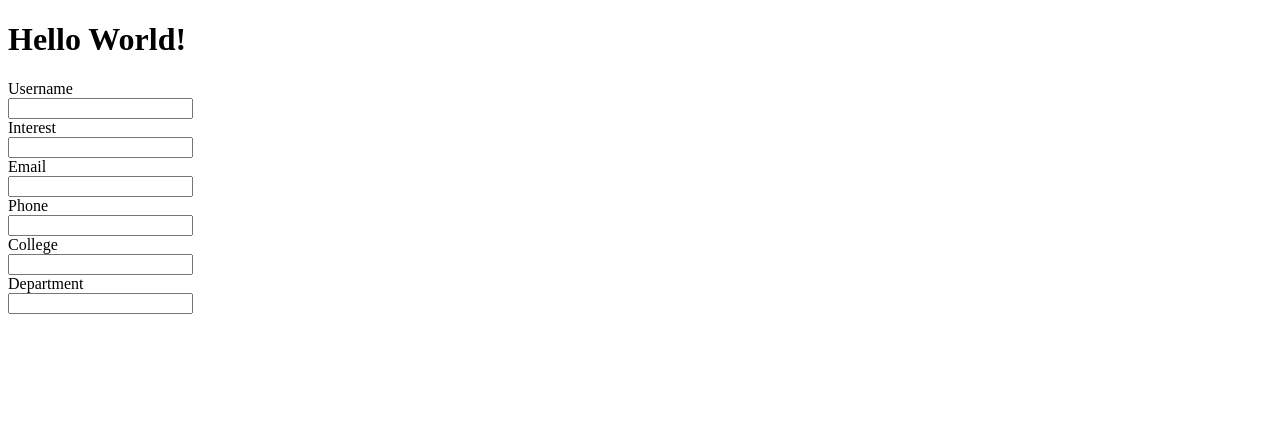
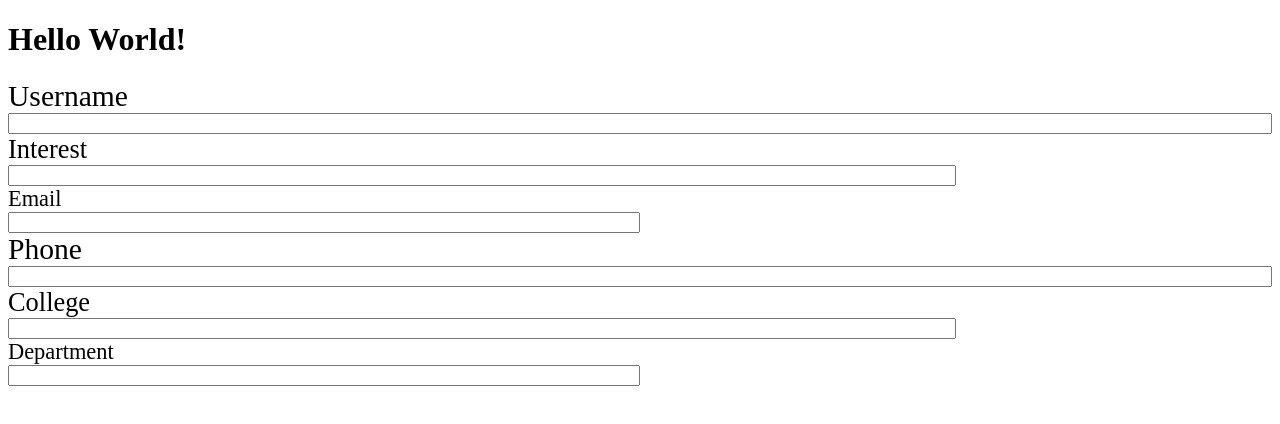
Before and after one commit to ArvindKarthi/react-hello-world, a React (Create React App) app: page / in a window 1280 px wide. Shown: the top 424 px of the page. Built offline with nearby package versions, Linux system fonts and the light colour scheme.

Commit message:
to add dynamic styles to the text-field component

```diff
--- a/public/style.css
+++ b/public/style.css
@@ -1,4 +1,42 @@
-/* text field starts */
-.label {
+/* CSS RESET */
+
+*,
+*::after,
+*::before {
+  box-sizing: border-box;
+}
+
+/* REUSABLE COMPONENTS */
+/* reusable displays */
+.d-block {
   display: block;
 }
+
+/* reusable display sizes */
+.d-small {
+  display: block;
+  width: 50%;
+}
+
+.d-medium {
+  display: block;
+  width: 75%;
+}
+
+.d-large {
+  display: block;
+  width: 100%;
+}
+
+/* reusable font sizes */
+.f-small {
+  font-size: 1.4rem;
+}
+
+.f-medium {
+  font-size: 1.65rem;
+}
+
+.f-large {
+  font-size: 1.85rem;
+}
--- a/src/components/form/elements/textField/index.js
+++ b/src/components/form/elements/textField/index.js
@@ -1,12 +1,12 @@
 import React from "react";
 
-const TextField = ({ fieldName }) => {
+const TextField = ({ labelName, size }) => {
   return (
     <div>
-      <label htmlFor={fieldName} className="label">
-        {fieldName}
+      <label htmlFor={labelName} className={`d-block f-${size}`}>
+        {labelName}
       </label>
-      <input type="text" name={fieldName} required />
+      <input type="text" name={labelName} className={`d-${size}`} required />
     </div>
   );
 };
--- a/src/components/form/types/StudentForm.js
+++ b/src/components/form/types/StudentForm.js
@@ -3,11 +3,11 @@ import TextField from "../elements/textField";
 import Config from "../../../config";
 
 const StudentForm = () => {
-  const { textFieldNames } = Config;
+  const { textFieldAttributes } = Config;
   return (
     <form>
-      {textFieldNames.map((textFieldName, index) => {
-        return <TextField key={index} fieldName={textFieldName} />;
+      {textFieldAttributes.map(({ labelName, size }, index) => {
+        return <TextField key={index} labelName={labelName} size={size} />;
       })}
     </form>
   );
--- a/src/config/index.js
+++ b/src/config/index.js
@@ -1,13 +1,13 @@
-// names of the textfields that are to be outputed.
-const textFieldNames = [
-  "Username",
-  "Interest",
-  "Email",
-  "Phone",
-  "College",
-  "Department",
+// attributes for each text fields that would make each textField component different.
+const textFieldAttributes = [
+  { labelName: "Username", size: "large" },
+  { labelName: "Interest", size: "medium" },
+  { labelName: "Email", size: "small" },
+  { labelName: "Phone", size: "large" },
+  { labelName: "College", size: "medium" },
+  { labelName: "Department", size: "small" },
 ];
 
-const Config = { textFieldNames };
+const Config = { textFieldAttributes };
 
 export default Config;
```
Also changed, not shown: 1 other file (tests, documents, lock files or other folders).
